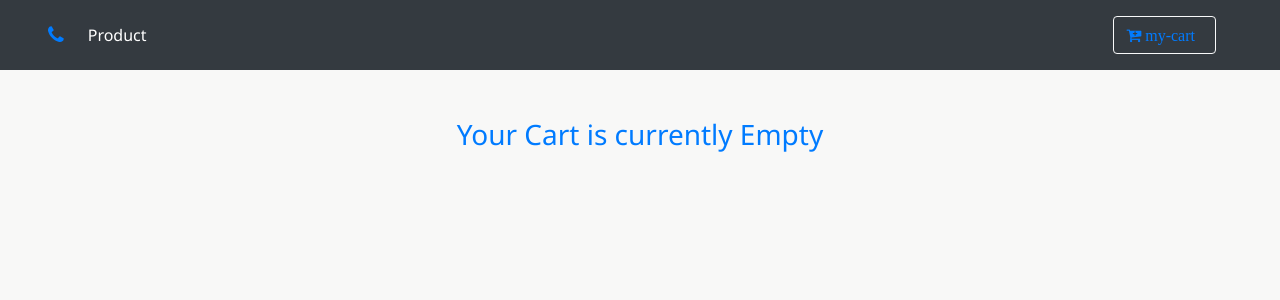
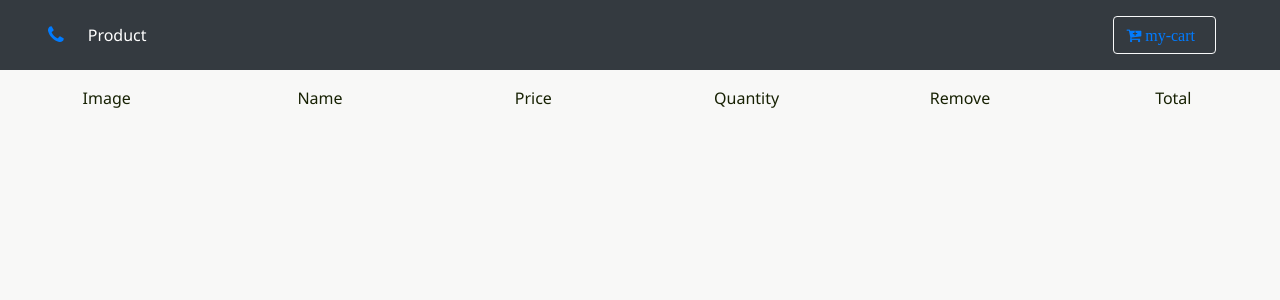
Before and after one commit to Michaelnarh/SalesApp, a React (Create React App) app: page /cart in a window 1280 px wide. Shown: the top 300 px of the page. Built offline with nearby package versions, Linux system fonts and the light colour scheme.

Commit message:
testing renaming and destructing

```diff
--- a/src/Context.js
+++ b/src/Context.js
@@ -7,7 +7,7 @@ class ProductProvider extends Component {
   state = {
     products: [],
     detailProduct: detailProduct,
-    cart: [],
+    cart: StoreProduct,
   };
 
   componentDidMount() {
--- a/src/components/Cart.js
+++ b/src/components/Cart.js
@@ -2,19 +2,19 @@ import React, { Component } from "react";
 import { ProductConsumer } from "../Context";
 import Empty from "./CartFolder/Empty";
 import CartColumns from "./CartFolder/CartColumns";
+import CartList from "./CartFolder/CartList";
 export default class Cart extends Component {
   render() {
     return (
       <ProductConsumer>
         {value => {
           const { cart } = value;
-          console.log(value.cart);
 
           if (cart.length > 0) {
             return (
               <>
                 <CartColumns />
-                <h2>hello am here</h2>
+                <CartList />
               </>
             );
           } else {
--- a/src/components/CartFolder/CartColumns.js
+++ b/src/components/CartFolder/CartColumns.js
@@ -4,24 +4,24 @@ export default class CartColumns extends Component {
   render() {
     return (
       <div className="container-fluid my-3">
-        <div className="row align-items-center">
-          <div className="col-lg-2">
-            <span className="text-center">Image</span>
+        <div className="row text-center">
+          <div className="col-10 mx-auto col-lg-2">
+            <span className="">Image</span>
           </div>
-          <div className="col-lg-2">
-            <span className="text-center">Name</span>
+          <div className="col-10 mx-auto col-lg-2">
+            <span className="">Name</span>
           </div>
-          <div className="col-lg-2">
-            <span className="text-center">Price</span>
+          <div className="col-10 mx-auto col-lg-2">
+            <span className="">Price</span>
           </div>
-          <div className="col-lg-2">
-            <span className="text-center">Quantity</span>
+          <div className="col-10 mx-auto col-lg-2">
+            <span className="">Quantity</span>
           </div>
-          <div className="col-lg-2">
-            <span className="text-center">Remove</span>
+          <div className="col-10 mx-auto col-lg-2">
+            <span className="">Remove</span>
           </div>
-          <div className="col-lg-2">
-            <span className="text-center">Total</span>
+          <div className="col-10 mx-auto col-lg-2">
+            <span className="">Total</span>
           </div>
         </div>
       </div>
--- a/src/components/CartFolder/CartItem.js
+++ b/src/components/CartFolder/CartItem.js
@@ -0,0 +1,11 @@
+import React from "react";
+
+export default function CartItem({ value, product }) {
+  console.log(value, product);
+
+  return (
+    <div>
+      <head>ddd</head>
+    </div>
+  );
+}
--- a/src/components/CartFolder/CartList.js
+++ b/src/components/CartFolder/CartList.js
@@ -0,0 +1,19 @@
+import React, { Component } from "react";
+import { ProductConsumer } from "../../Context";
+import CartItem from "./CartItem";
+
+export default class CartList extends Component {
+  render() {
+    return (
+      <ProductConsumer>
+        {value => {
+          console.log(value);
+          const { cart } = value;
+          cart.map(item => {
+            return <CartItem key={item.id} product={item} value={value} />;
+          });
+        }}
+      </ProductConsumer>
+    );
+  }
+}
--- a/src/components/Product.js
+++ b/src/components/Product.js
@@ -6,7 +6,7 @@ import PropTypes from "../../node_modules/prop-types";
 
 export default class Product extends Component {
   render() {
-    const { id, img, name, inCart, price, total } = this.props.product;
+    const { id, img, name:productName, inCart, price, total } = this.props.product;
 
     return (
       <>
@@ -19,13 +19,13 @@ export default class Product extends Component {
                     <img src={img} className="card-img-top p-2" alt={`${id}`} />
                   </Link>
                   <button className="btn cart-btn" disabled={inCart ? true : false} onClick={() => value.addToCart(id)}>
-                    {inCart ? <i className="fa fa-shopping-basket " disabled="true" /> : <i className="fa fa-cart-plus" />}
+                    {inCart ? <i className="fa fa-shopping-basket " disabled /> : <i className="fa fa-cart-plus" />}
                   </button>
                 </div>
               )}
             </ProductConsumer>
             <div className="card-footer d-flex justify-content-between">
-              <p className="self-align-center">{name}</p>
+              <p className="self-align-center">{productName}</p>
               <h4 className="self-align-end font-italic text-dark">
                 <span className="mr-1">$</span>
                 {price}
```
